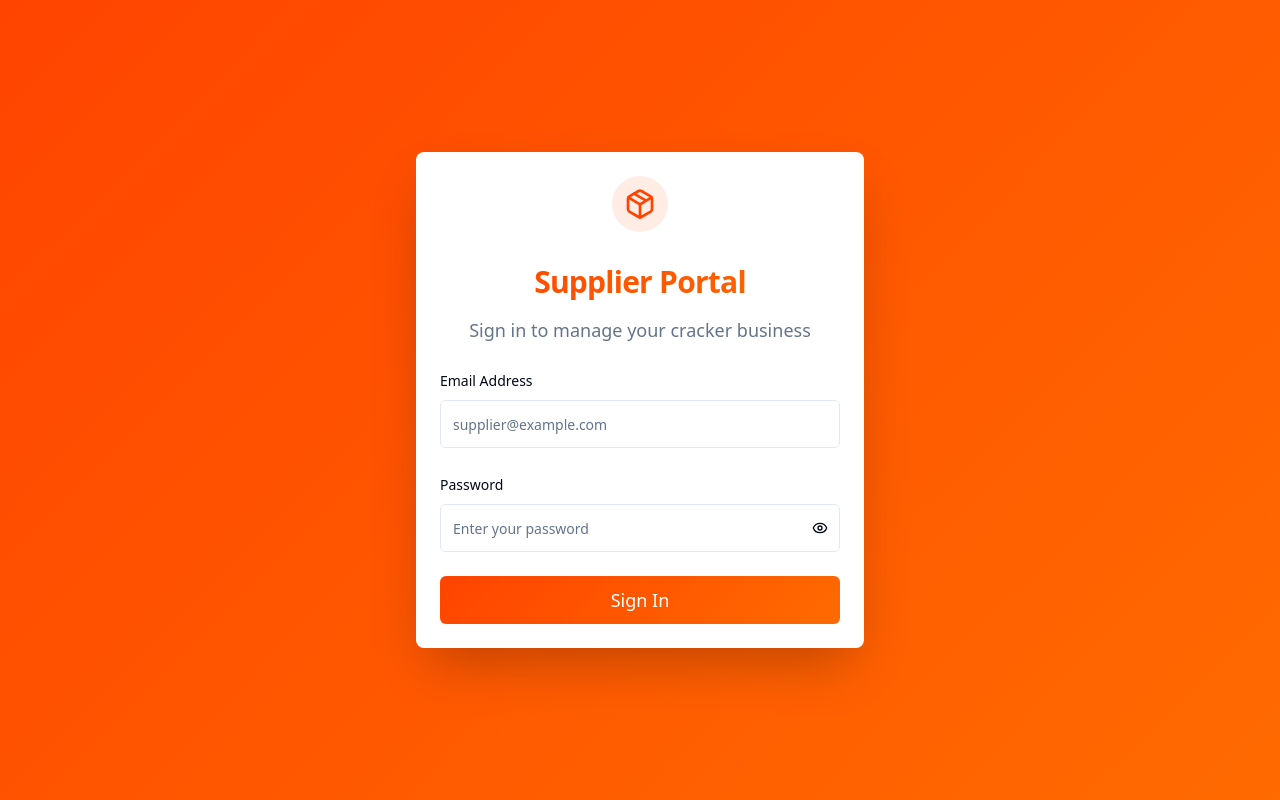
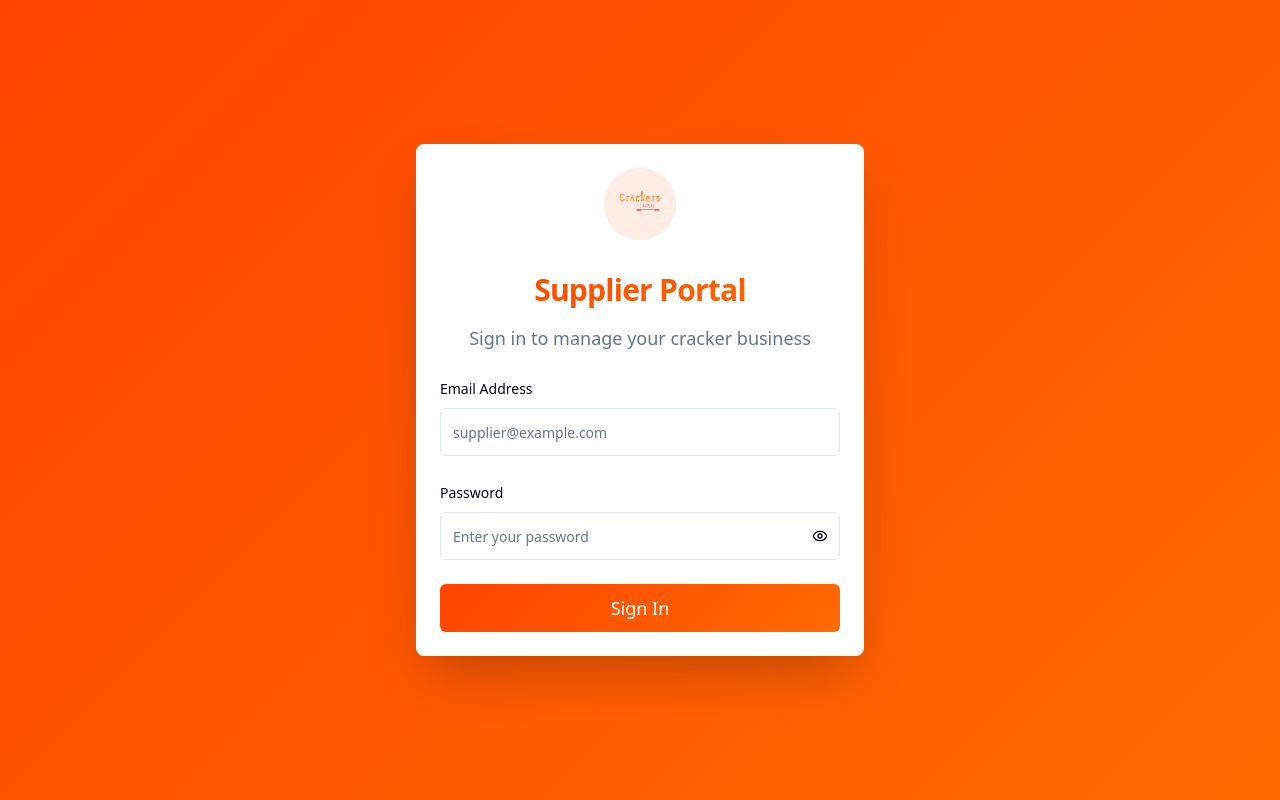
Before and after one commit to supplier12/cracker-supplier-dashboard-red, a React (Vite) app: page /login in a window 1280 px wide. Built offline with nearby package versions, Linux system fonts and the light colour scheme.

Commit message:
Update login page logo
Replaced the existing logo on the login page with the provided "Crackers CRAZE" logo image.

```diff
--- a/src/pages/Login.tsx
+++ b/src/pages/Login.tsx
@@ -40,7 +40,11 @@ const Login = () => {
         <CardHeader className="text-center space-y-4">
           <div className="flex justify-center mb-4">
             <div className="p-3 rounded-full bg-primary/10">
-              <Package className="h-8 w-8 text-primary" />
+              <img
+                src="/lovable-uploads/00d439d3-3f7b-4731-b5c6-f647e9b5a006.png"
+                alt="Crackers Craze Logo"
+                className="h-12 w-12 object-contain"
+              />
             </div>
           </div>
           <CardTitle className="text-3xl font-bold gradient-text">
```
